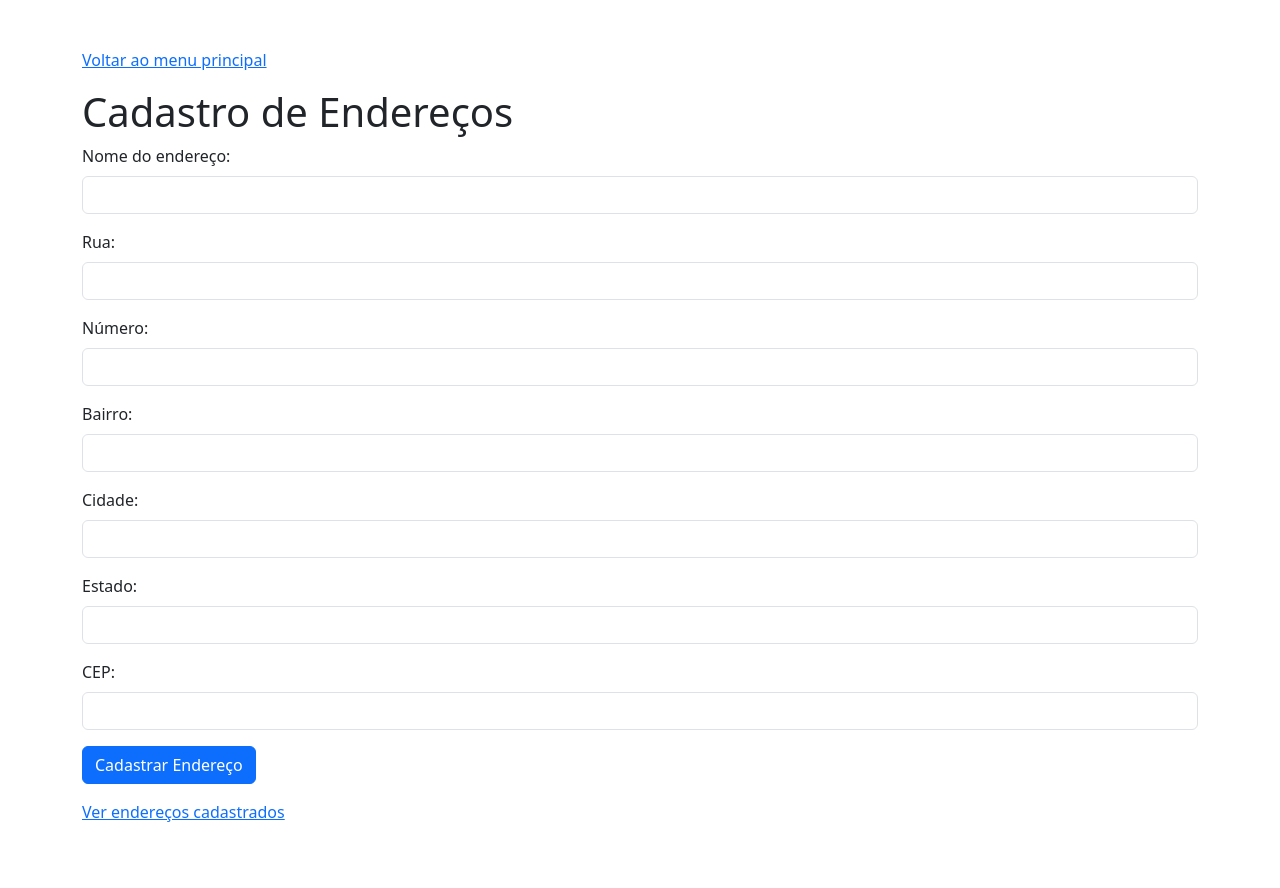
After one commit to maique-tomaze/gerenciador-logistico, a PHP site: page /cadastro_enderecos.php in a window 1280 px wide. The commit adds this page. Run offline with PHP 8.4, Linux system fonts and the light colour scheme.

Commit message:
Corrige navegação e cadastros do sistema
Co-authored-by: Copilot App <223556219+Copilot@users.noreply.github.com>

```diff
--- /dev/null
+++ b/cadastro_enderecos.php
@@ -0,0 +1,47 @@
+<!DOCTYPE html>
+<html lang="pt-br">
+<head>
+    <meta charset="UTF-8">
+    <meta name="viewport" content="width=device-width, initial-scale=1.0">
+    <title>Cadastro de Endereços</title>
+    <link href="https://cdn.jsdelivr.net/npm/bootstrap@5.3.8/dist/css/bootstrap.min.css" rel="stylesheet">
+</head>
+<body class="container py-5">
+    <p><a href="index.php">Voltar ao menu principal</a></p>
+    <h1>Cadastro de Endereços</h1>
+
+    <form action="salvar_endereco.php" method="POST">
+        <div class="mb-3">
+            <label for="nome" class="form-label">Nome do endereço:</label>
+            <input type="text" id="nome" name="nome" class="form-control" required>
+        </div>
+        <div class="mb-3">
+            <label for="rua" class="form-label">Rua:</label>
+            <input type="text" id="rua" name="rua" class="form-control" required>
+        </div>
+        <div class="mb-3">
+            <label for="numero" class="form-label">Número:</label>
+            <input type="text" id="numero" name="numero" class="form-control">
+        </div>
+        <div class="mb-3">
+            <label for="bairro" class="form-label">Bairro:</label>
+            <input type="text" id="bairro" name="bairro" class="form-control">
+        </div>
+        <div class="mb-3">
+            <label for="cidade" class="form-label">Cidade:</label>
+            <input type="text" id="cidade" name="cidade" class="form-control" required>
+        </div>
+        <div class="mb-3">
+            <label for="estado" class="form-label">Estado:</label>
+            <input type="text" id="estado" name="estado" class="form-control" maxlength="2" minlength="2" required>
+        </div>
+        <div class="mb-3">
+            <label for="cep" class="form-label">CEP:</label>
+            <input type="text" id="cep" name="cep" class="form-control" inputmode="numeric">
+        </div>
+        <button type="submit" class="btn btn-primary">Cadastrar Endereço</button>
+    </form>
+
+    <p class="mt-3"><a href="listar_enderecos.php">Ver endereços cadastrados</a></p>
+</body>
+</html>
--- a/cadastro_fretes.php
+++ b/cadastro_fretes.php
@@ -55,7 +55,7 @@ $semProdutos = !$produtos || $produtos->num_rows === 0;
         <p class="aviso">Para cadastrar um frete, são necessários pelo menos um transportador, dois endereços e um produto.</p>
         <ul>
             <?php if ($semTransportadores): ?><li><a href="cadastro_transportadores.php">Cadastrar transportador</a></li><?php endif; ?>
-            <?php if ($semEnderecos): ?><li><a href="enderecos.php.php">Cadastrar endereços</a></li><?php endif; ?>
+            <?php if ($semEnderecos): ?><li><a href="cadastro_enderecos.php">Cadastrar endereços</a></li><?php endif; ?>
             <?php if ($semProdutos): ?><li><a href="cadastro_produtos.php">Cadastrar produto</a></li><?php endif; ?>
         </ul>
     <?php else: ?><form action="salvar_frete.php" method="POST">
--- a/listar_enderecos.php
+++ b/listar_enderecos.php
@@ -54,7 +54,7 @@ $resultado = $conexao->query(
         </table>
     <?php endif; ?>
 
-    <a href="enderecos.php.php">Cadastrar outro endereço</a>
+    <a href="cadastro_enderecos.php">Cadastrar outro endereço</a>
 </body>
 </html>
 <?php
```
Also changed, not shown: enderecos.php.php (deleted, +0 -41 lines), index.php (+2 -9 lines), salvar_endereco.php (+18 -8 lines), salvar_produto.php (+23 -24 lines).
